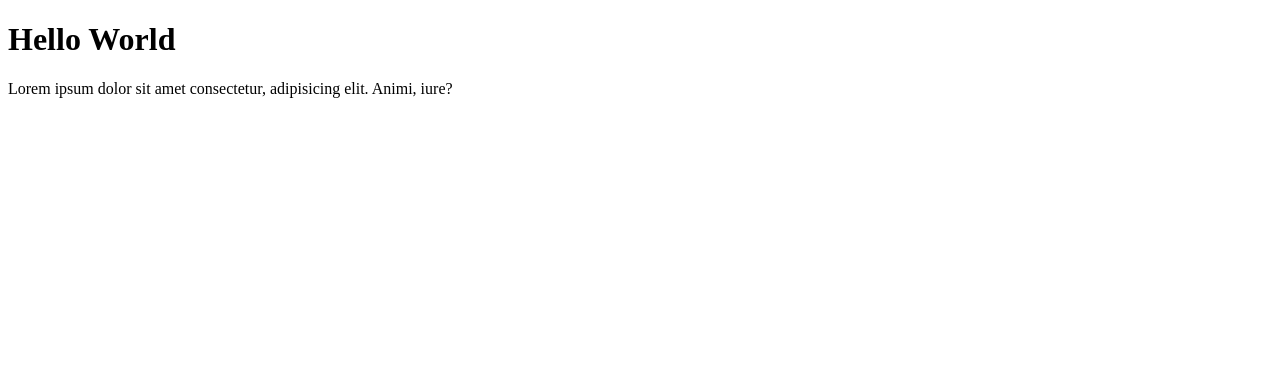
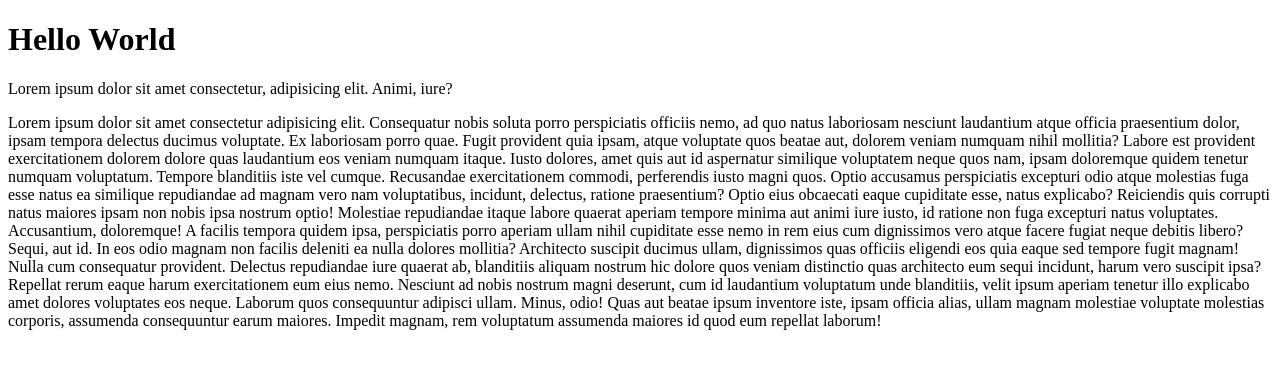
Before and after one commit to fossegrim29/git-test-repo, a plain HTML site: page index.html in a window 1280 px wide. Drawn offline with Linux system fonts and the light colour scheme.

Commit message:
menambah 10 paragraf

```diff
--- a/index.html
+++ b/index.html
@@ -9,5 +9,15 @@
   <body>
     <h1>Hello World</h1>
     <p>Lorem ipsum dolor sit amet consectetur, adipisicing elit. Animi, iure?</p>
+    <p>Lorem ipsum dolor sit amet consectetur adipisicing elit. Consequatur nobis soluta porro perspiciatis officiis nemo, ad quo natus laboriosam nesciunt laudantium atque officia praesentium dolor, ipsam tempora delectus ducimus voluptate.
+    Ex laboriosam porro quae. Fugit provident quia ipsam, atque voluptate quos beatae aut, dolorem veniam numquam nihil mollitia? Labore est provident exercitationem dolorem dolore quas laudantium eos veniam numquam itaque.
+    Iusto dolores, amet quis aut id aspernatur similique voluptatem neque quos nam, ipsam doloremque quidem tenetur numquam voluptatum. Tempore blanditiis iste vel cumque. Recusandae exercitationem commodi, perferendis iusto magni quos.
+    Optio accusamus perspiciatis excepturi odio atque molestias fuga esse natus ea similique repudiandae ad magnam vero nam voluptatibus, incidunt, delectus, ratione praesentium? Optio eius obcaecati eaque cupiditate esse, natus explicabo?
+    Reiciendis quis corrupti natus maiores ipsam non nobis ipsa nostrum optio! Molestiae repudiandae itaque labore quaerat aperiam tempore minima aut animi iure iusto, id ratione non fuga excepturi natus voluptates.
+    Accusantium, doloremque! A facilis tempora quidem ipsa, perspiciatis porro aperiam ullam nihil cupiditate esse nemo in rem eius cum dignissimos vero atque facere fugiat neque debitis libero? Sequi, aut id.
+    In eos odio magnam non facilis deleniti ea nulla dolores mollitia? Architecto suscipit ducimus ullam, dignissimos quas officiis eligendi eos quia eaque sed tempore fugit magnam! Nulla cum consequatur provident.
+    Delectus repudiandae iure quaerat ab, blanditiis aliquam nostrum hic dolore quos veniam distinctio quas architecto eum sequi incidunt, harum vero suscipit ipsa? Repellat rerum eaque harum exercitationem eum eius nemo.
+    Nesciunt ad nobis nostrum magni deserunt, cum id laudantium voluptatum unde blanditiis, velit ipsum aperiam tenetur illo explicabo amet dolores voluptates eos neque. Laborum quos consequuntur adipisci ullam. Minus, odio!
+    Quas aut beatae ipsum inventore iste, ipsam officia alias, ullam magnam molestiae voluptate molestias corporis, assumenda consequuntur earum maiores. Impedit magnam, rem voluptatum assumenda maiores id quod eum repellat laborum!</p>
   </body>
 </html>
```
